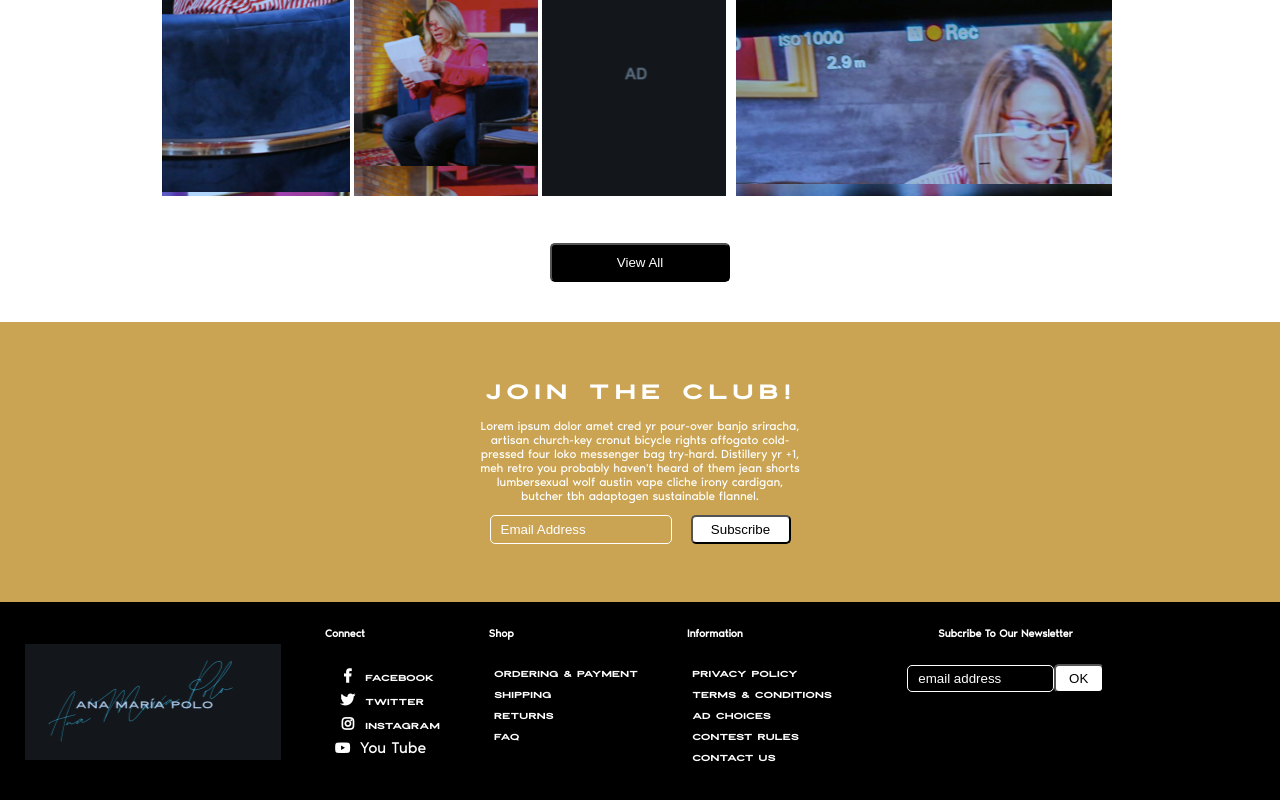
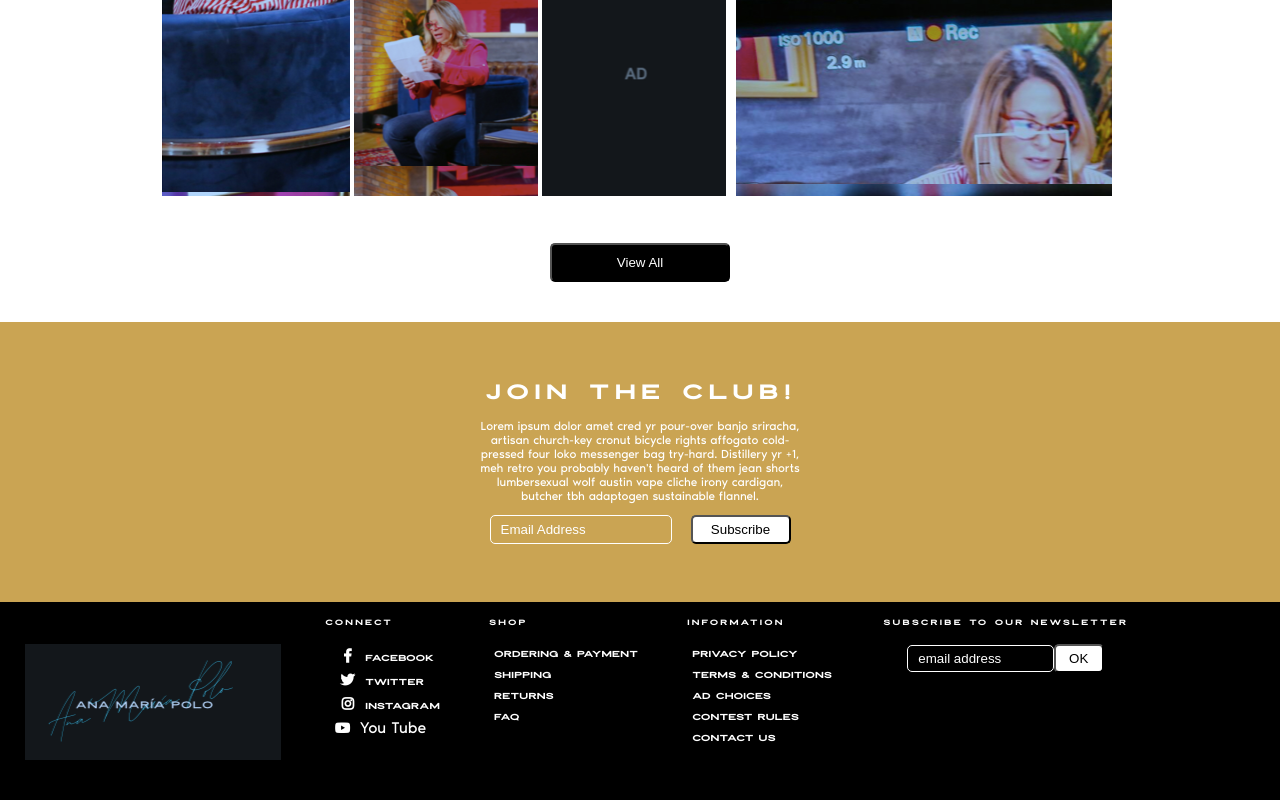
Before and after one commit to nickborbe/amp-client, a React (Create React App) app: page / in a window 1280 px wide. Shown: the part 4449-5249 px from the top of the page. Built offline with nearby package versions, Linux system fonts and the light colour scheme.

Commit message:
fonts and typo

```diff
--- a/src/components/layout-components/footer.js
+++ b/src/components/layout-components/footer.js
@@ -69,7 +69,7 @@ class Footer extends Component {
         </div>
 
         <form className="hide-when-teeny-tiny">
-          <h6> Subcribe To Our Newsletter</h6>
+          <h6> Subscribe To Our Newsletter</h6>
           <input placeholder="email address"/>
           <button>OK</button>
 
--- a/src/index.css
+++ b/src/index.css
@@ -21,9 +21,13 @@ body {
 }
 
 
-h1, h3, h4{
+h1, h3, h4, h5, h6{
   font-family: "Modena Sans";
   letter-spacing: 2px;
+}
+
+h6{
+  font-size: 7px;
 }
 
 a{
```
